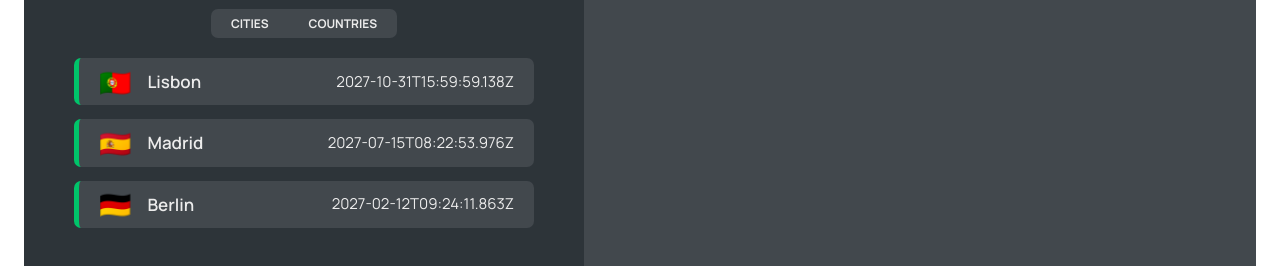
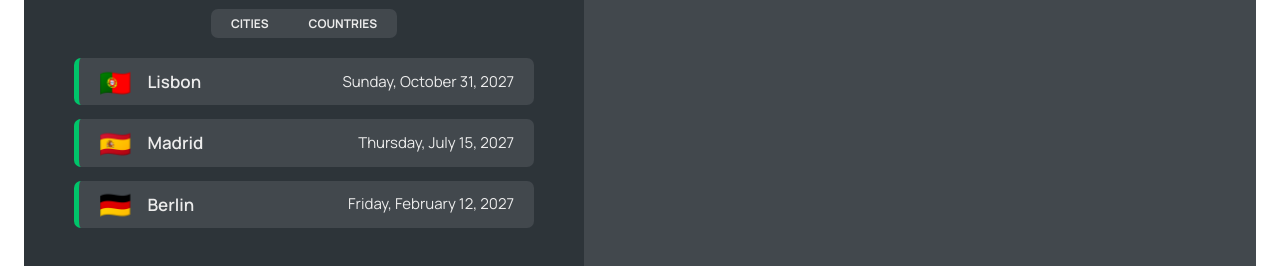
Before and after one commit to emmeiwhite/13-world-wise-react-project, a React (Vite) app: page /app in a window 1280 px wide. Shown: the part 131-397 px from the top of the page. Built offline with nearby package versions, Linux system fonts and the light colour scheme.

Commit message:
formatDate() function to format date

```diff
--- a/src/components/CityItem.jsx
+++ b/src/components/CityItem.jsx
@@ -1,11 +1,20 @@
 import styles from './CityItem.module.css'
+
+const formatDate = date =>
+  new Intl.DateTimeFormat('en', {
+    day: 'numeric',
+    month: 'long',
+    year: 'numeric',
+    weekday: 'long'
+  }).format(new Date(date))
+
 export default function CityItem({ city }) {
   const { cityName, emoji, date } = city
   return (
     <li className={styles.cityItem}>
       <span className={styles.emoji}>{emoji}</span>
       <h3 className={styles.name}>{cityName}</h3>
-      <time className={styles.date}>{date}</time>
+      <time className={styles.date}>{formatDate(date)}</time>
     </li>
   )
 }
```
